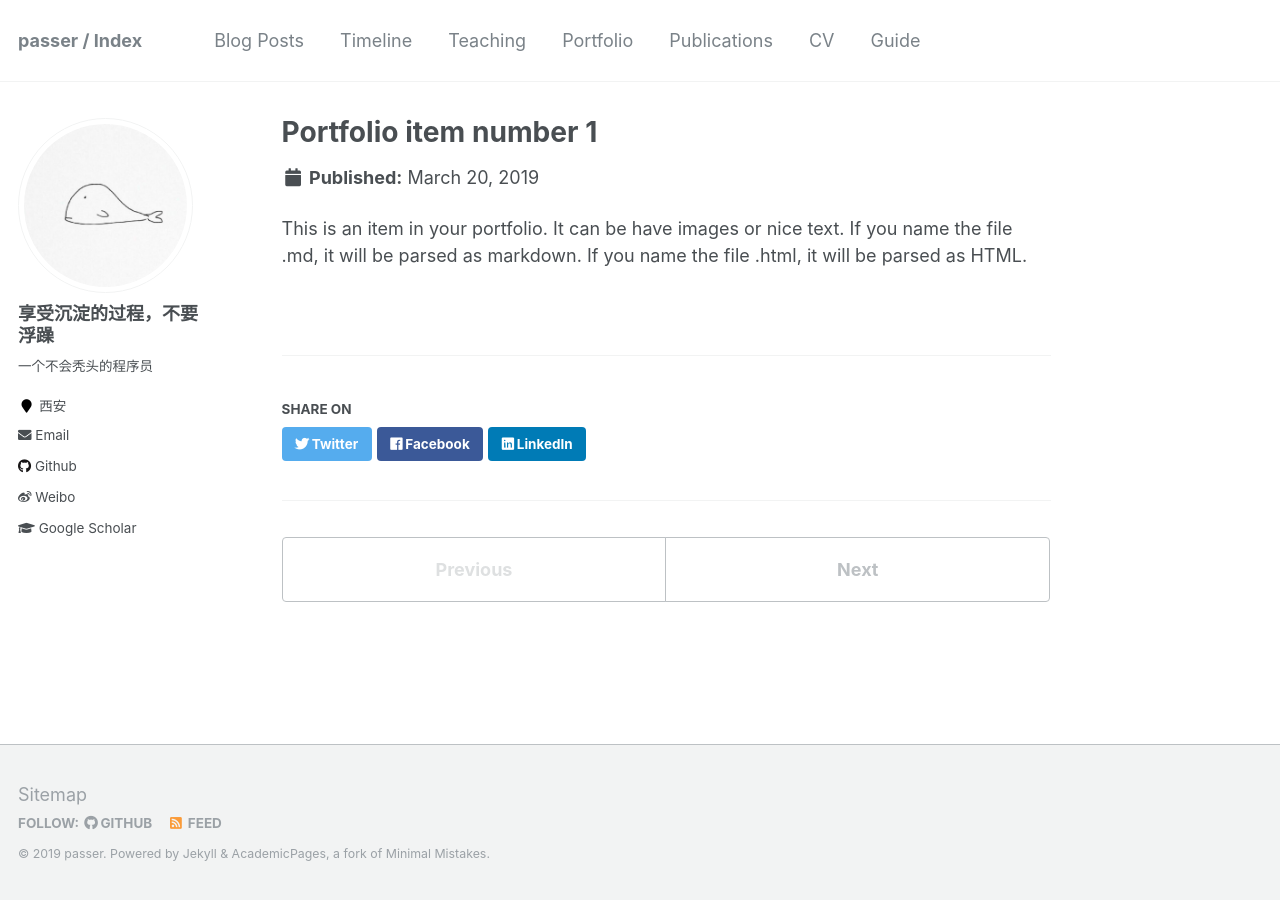
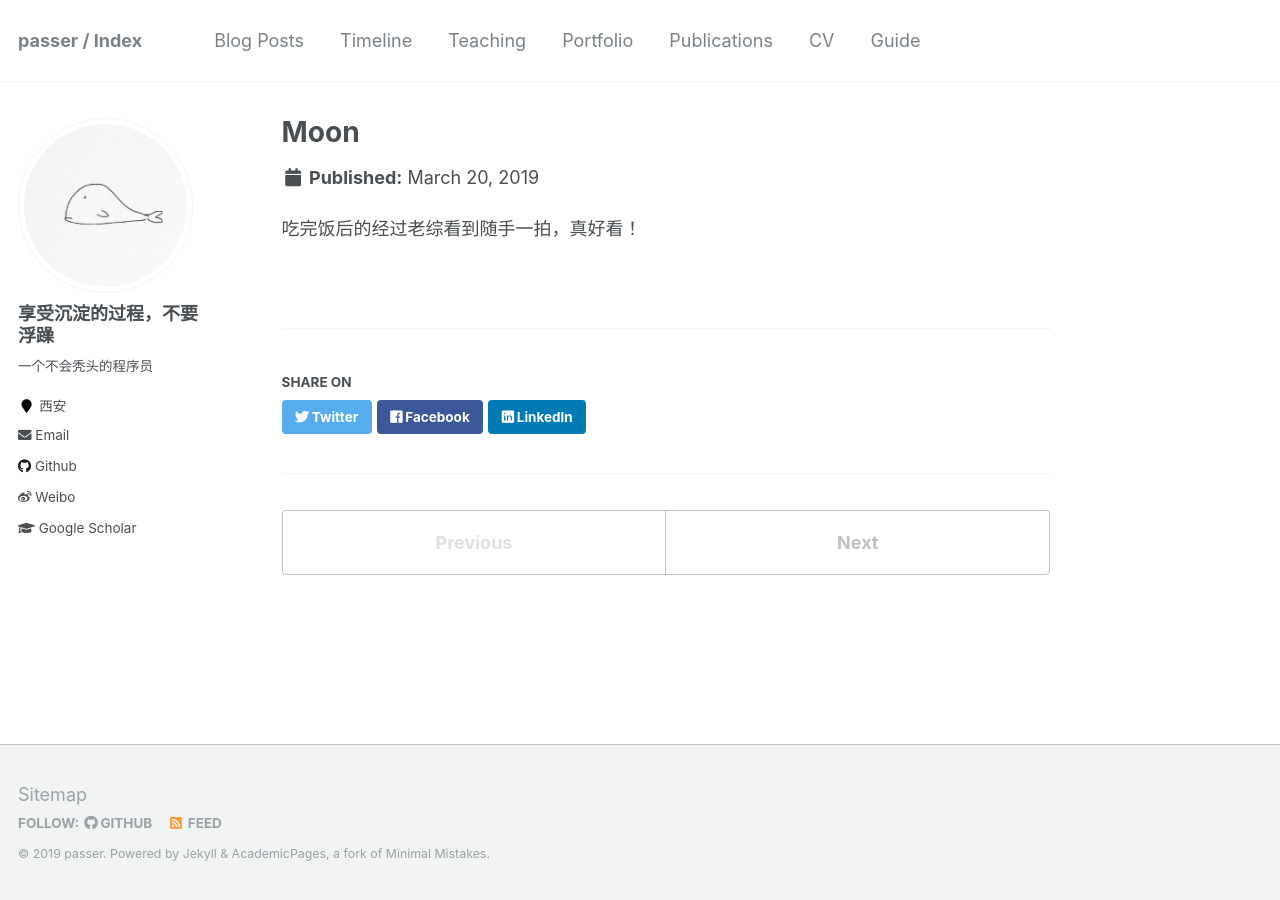
Before and after one commit to icankeep/icankeep.github.io, a Jekyll site: the page built from _portfolio/portfolio-1.md, in a window 1280 px wide. Built offline with Jekyll 4.4.1, drawn with Linux system fonts in a browser that asks for light colours.

Commit message:
AutoPush

```diff
--- a/_portfolio/portfolio-1.md
+++ b/_portfolio/portfolio-1.md
@@ -1,7 +1,7 @@
 ---
-title: "Portfolio item number 1"
-excerpt: "Short description of portfolio item number 1<br/><img src='/images/500x300.png'>"
+title: "Moon"
+excerpt: "西电的月<br/><img src='/images/moon190320.png'>"
 collection: portfolio
 ---
 
-This is an item in your portfolio. It can be have images or nice text. If you name the file .md, it will be parsed as markdown. If you name the file .html, it will be parsed as HTML.
+吃完饭后的经过老综看到随手一拍，真好看！
--- a/_portfolio/portfolio-2.html
+++ b/_portfolio/portfolio-2.html
@@ -1,7 +1,7 @@
 ---
-title: "Portfolio item number 2"
-excerpt: "Short description of portfolio item number 2 <br/><img src='/images/500x300.png'>"
+title: "Moon"
+excerpt: "西电的月<br/><img src='/images/moon190320.png'>"
 collection: portfolio
 ---
 
-This is an item in your portfolio. It can be have images or nice text. If you name the file .md, it will be parsed as markdown. If you name the file .html, it will be parsed as HTML.
+吃完饭后的经过老综看到随手一拍，真好看！
```
